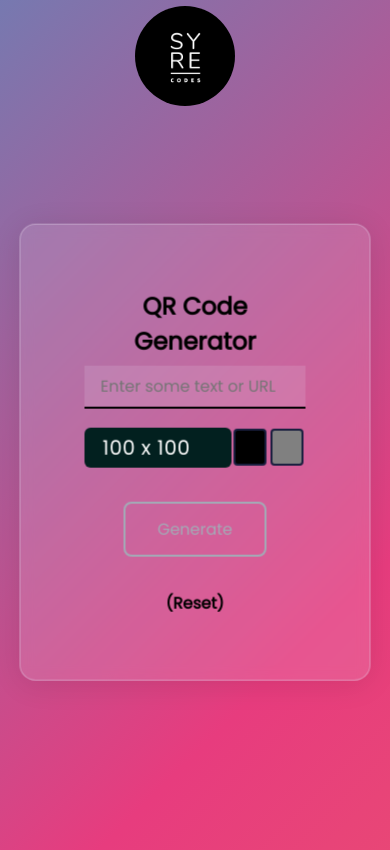
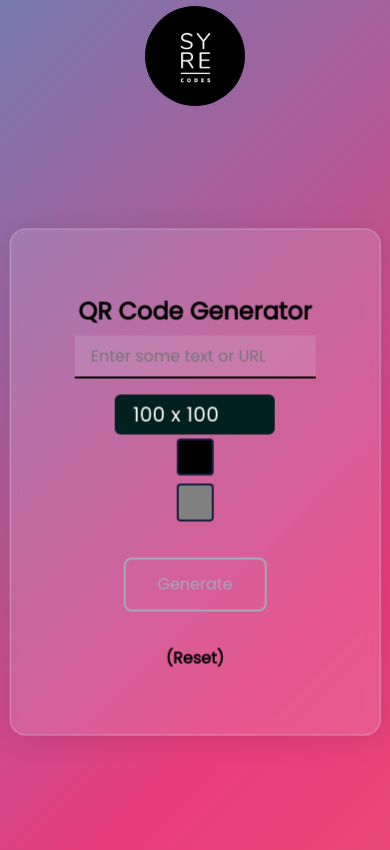
Before and after one commit to SyreCollins/QR-Code_Generator, a plain HTML site: page index.html in a window 390 px wide. Drawn offline with Linux system fonts and the light colour scheme.

Commit message:
Add files via upload

```diff
--- a/style.css
+++ b/style.css
@@ -5,14 +5,14 @@
   font-family: "Poppins", sans-serif;
 }
 body {
-  max-width: 95%;
+  max-width: 100%;
   height: 100vh;
   background: linear-gradient(-45deg, #ee7752, #e73c7e, #23a6d5, #23d5ab);
 	background-size: 400% 400%;
 	animation: gradient 15s ease infinite;
 }
 .wrapper {
-  max-width: 90%;
+  max-width: 95%;
   padding: 4em 4em;
   position: absolute;
   width: 31.25em;
@@ -52,7 +52,7 @@ select {
   width: 8em;
   padding: 0.45em 0.9em;
   font-size: 1.25em;
-  letter-spacing: 0.5px;
+  letter-spacing: 0.3px;
   cursor: pointer;
   background-color: #02201f;
   border: none;
@@ -155,3 +155,15 @@ select option {
 		background-position: 0% 50%;
 	}
 }
+@media only screen and (max-width: 768px) {
+  /* For mobile phones: */
+  .options {
+    flex-direction: column;
+  }
+  .down {
+    padding-bottom: 12px;
+  }
+  .wrapper {
+    margin-top: 60px;
+  }
+}
```
